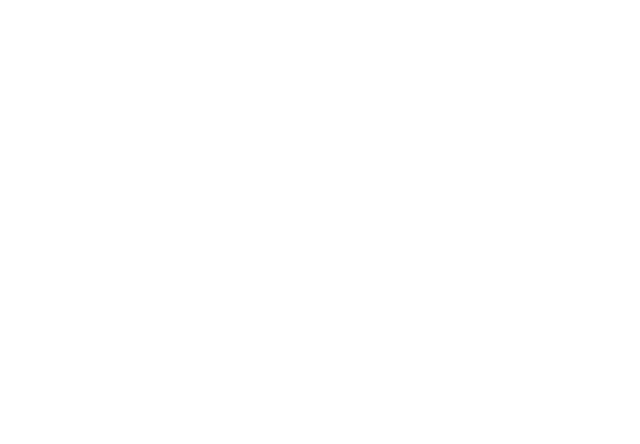
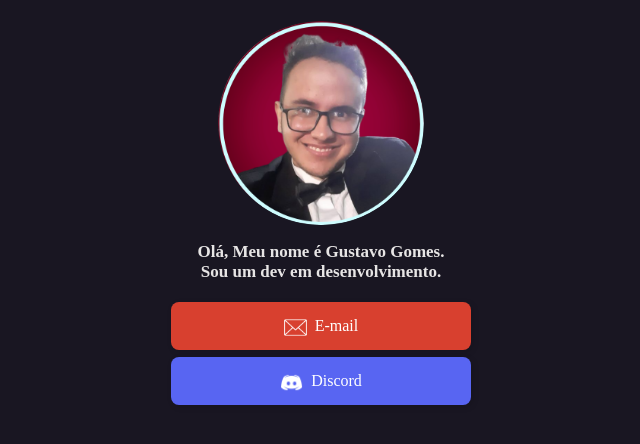
Before and after one commit to GustavoGomesIs/Social, a plain HTML site: page index.html in a window 1280 px wide. Shown: the whole page, without its empty margins (319-959 px from the left). Drawn offline with Linux system fonts and the light colour scheme.

Commit message:
30% completo

```diff
--- a/estilo/style.css
+++ /dev/null
@@ -1,5 +0,0 @@
-@charset "UTF-8";
-
-body {
-    background-image: url("imagens/montanhas_nevadas.jpg");
-}
--- a/index.html
+++ b/index.html
@@ -5,9 +5,23 @@
     <meta http-equiv="X-UA-Compatible" content="IE=edge">
     <meta name="viewport" content="width=device-width, initial-scale=1.0">
     <title>Social Gustavo Gomes</title>
-    <link rel="stylesheet" href="estilo/style.css">
+    <link rel="stylesheet" href="style.css">
 </head>
 <body>
+    <div id="container">
+        <img id="photo" src="imagens/perfil.png" alt="">
 
+        <h1 class="nome">Olá, Meu nome é Gustavo Gomes. <br>
+            Sou um dev em desenvolvimento.
+        </h1>
+
+        <a href="mailto:gustavogyn2077@gmail.com" target="_blank" class="email">
+            <img src="imagens/email.png" alt="" class="icon">E-mail</img>
+        </a> <br>
+
+        <a href="https://discord.gg/X3JkkXJd94" target="_blank" class="discord">
+            <img src="imagens/discord.png" alt="" class="icon_discord">Discord</img>
+        </a> <br>
+    </div>
 </body>
 </html>
--- /dev/null
+++ b/style.css
@@ -0,0 +1,83 @@
+@charset "UTF-8";
+
+
+* {
+    margin: 0px;
+    padding: 0px;
+}
+body {
+    height: 97vh;
+    background-size: cover;
+    background-position: center center;
+    background-color: #191622;
+}
+
+#container{
+    box-sizing: border-box;
+    text-align: center;
+    width: 100%;
+    max-width: 600px;
+    margin: auto;
+    padding: 0px 15px;;
+    position: relative;
+}
+#photo {
+    border-radius: 50%;
+    margin: 18px 65px 0px 65px;
+    padding: 3px;
+    width: 36%;
+
+}
+
+.nome {
+    color: rgb(231, 229, 229);
+    font-size: 17px;
+    padding: 10px 0px 20px 0px;
+}
+
+.email {
+    color: white;
+    background-color: rgb(216, 64, 47);
+    display: inline-block;
+    text-decoration: none;
+    height: 48px;
+    width: 300px;
+    border-radius: 8px;
+    box-sizing: border-box;
+    box-shadow: 2px 2px 6px 0px rgba(0, 0, 0, 0.137);
+}
+
+.icon {
+    padding: 14px 8px 14px 0px;
+    vertical-align: middle;
+    width: 23px;
+    height: 23px;
+}
+
+a:hover.email {
+    background-color: rgb(207, 77, 65);
+}
+
+.discord {
+    color: white;
+    background-color: #5865F2;
+    height: 48px;
+    width: 300px;
+    margin-top: 7px;
+    border-radius: 8px;
+    box-sizing: border-box;
+    box-shadow: 2px 2px 6px 0px rgba(0, 0, 0, 0.137);
+    display: inline-block;
+    text-decoration: none;
+}
+
+.icon_discord {
+    padding: 14px 8px 14px 0px;
+    vertical-align: middle;
+    width: 23px;
+    height: 23px;
+}
+
+a:hover.discord {
+    background-color: #5a74d4;
+}
```
Also changed, not shown: imagens/discord.png (added), imagens/email.png (added), imagens/facebook.png (added), imagens/galaxi_geometric.jpg (added), imagens/github.png (added), imagens/instagram.png (added), imagens/twitch.png (added), imagens/twitter.png (added).
